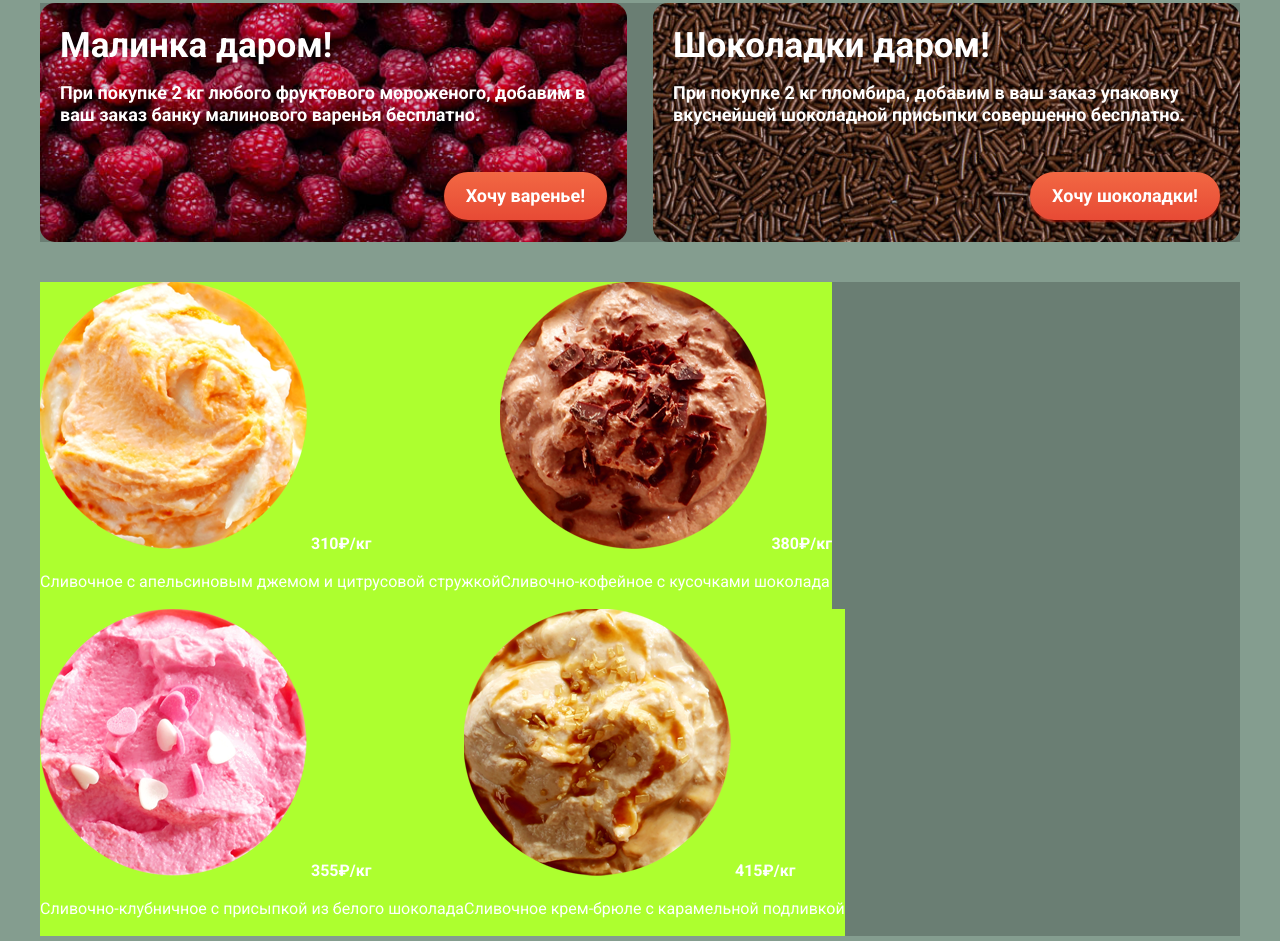
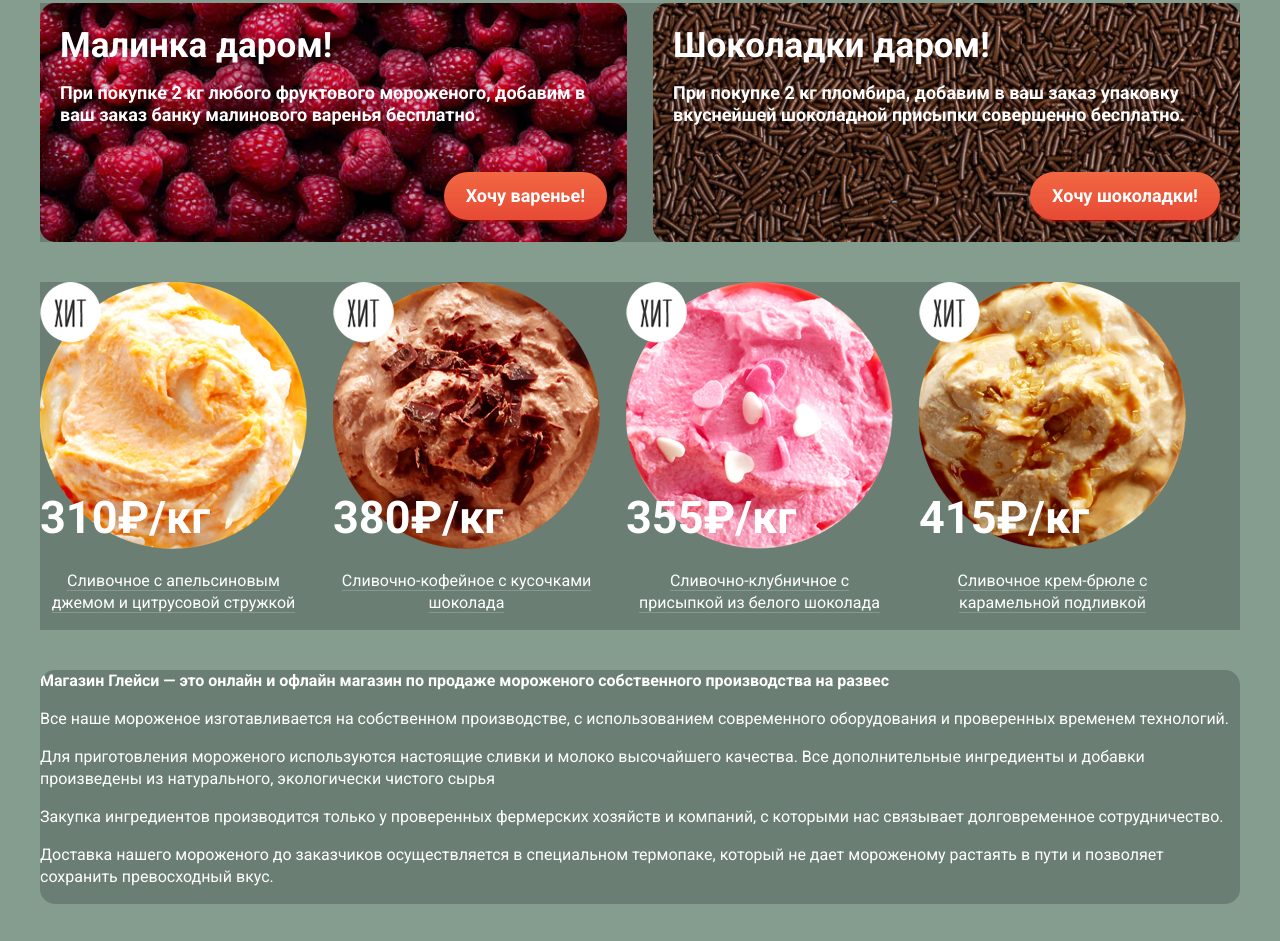
Before and after one commit to ooPASHAoo/gllacy, a website: page src/index.html in a window 1280 px wide. Shown: the part 641-1582 px from the top of the page. Drawn offline with Linux system fonts and the light colour scheme.

Commit message:
block .product

```diff
--- a/src/index.html
+++ b/src/index.html
@@ -51,24 +51,36 @@
     </section>
     <section class="page__block products">
         <article class="products__item product product--hit">
+            <img class="product__hit" src="img/product-hit.png">
             <img class="product__img" src="img/icecream-1.png">
             <b class="product__price">310₽/кг</b>
-            <p class="product__description">Сливочное с апельсиновым джемом и цитрусовой стружкой</p>
+            <p class="product__description"><span class="product__description-underline">
+                Сливочное с апельсиновым джемом и цитрусовой стружкой
+            </span></p>
         </article>
         <article class="products__item product product--hit">
+            <img class="product__hit" src="img/product-hit.png">
             <img class="product__img" src="img/icecream-2.png">
             <b class="product__price">380₽/кг</b>
-            <p class="product__description">Сливочно-кофейное с кусочками шоколада</p>
+            <p class="product__description"><span class="product__description-underline">
+                Сливочно-кофейное с кусочками шоколада
+            </span></p>
         </article>
         <article class="products__item product product--hit">
+            <img class="product__hit" src="img/product-hit.png">
             <img class="product__img" src="img/icecream-3.png">
             <b class="product__price">355₽/кг</b>
-            <p class="product__description">Сливочно-клубничное с присыпкой из белого шоколада</p>
+            <p class="product__description"><span class="product__description-underline">
+                Сливочно-клубничное с присыпкой из белого шоколада
+            </span></p>
         </article>
-        <article class="products__item product product--hit">
+        <article class="products__item product">
+            <img class="product__hit" src="img/product-hit.png">
             <img class="product__img" src="img/icecream-4.png">
             <b class="product__price">415₽/кг</b>
-            <p class="product__description">Сливочное крем-брюле с карамельной подливкой</p>
+            <p class="product__description"><span class="product__description-underline">
+                Сливочное крем-брюле с карамельной подливкой
+            </span></p>
         </article>
     </section>
     <section class="page__block page__block-round features">
--- /dev/null
+++ b/src/scss/blocks/product.scss
@@ -0,0 +1,31 @@
+.product {
+  position: relative;
+  //background-color: greenyellow;
+
+  &__hit {
+    position: absolute;
+    //width: 62px;
+    //height: 62px;
+    //background-color: white;
+  }
+
+  &__img {
+    display: block;
+  }
+
+  &__price {
+    display: block;
+    font-size: 45px;
+    line-height: 45px;
+    margin-top: -54px;
+  }
+
+  &__description {
+    margin-top: 30px;
+    text-align: center;
+  }
+
+  &__description-underline {
+    border-bottom: 1px solid rgba(255, 255, 255, 0.2);
+  }
+}
--- a/src/scss/blocks/products.scss
+++ b/src/scss/blocks/products.scss
@@ -5,7 +5,11 @@
     display: inline-block;
     vertical-align: top;
     font-size: $font__size;
+    width: 267px;
+    &:not(:last-of-type) {
+      margin-right: 26px;
+    }
 
-    background-color: greenyellow;
+    //background-color: greenyellow;
   }
 }
--- a/src/scss/style.scss
+++ b/src/scss/style.scss
@@ -10,3 +10,4 @@
 @import "blocks/slider";
 @import "blocks/promo";
 @import "blocks/products";
+@import "blocks/product";
```
Also changed, not shown: src/css/style.css, src/img/product-hit.png (added).
